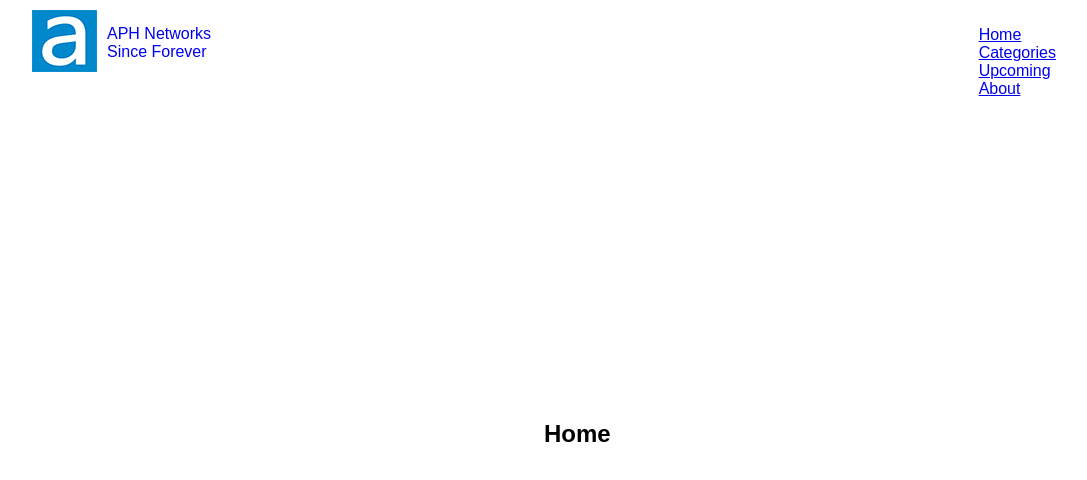
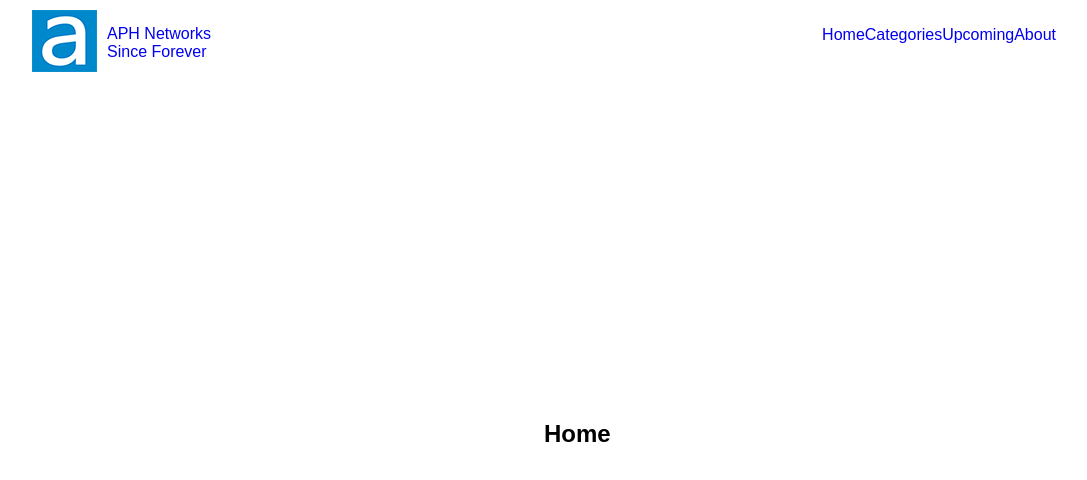
Before and after one commit to JohnLowie4/APHNetwork-clone, a React (Create React App) app: page / in a window 1280 px wide. Shown: the top 480 px of the page, without its empty margins (96-1183 px from the left). Built offline with nearby package versions, Linux system fonts and the light colour scheme.

Commit message:
bare bones of nav bar is completed, needs more styles

```diff
--- a/src/App.css
+++ b/src/App.css
@@ -19,6 +19,10 @@
   font-family: "Monsterrat", sans-serif;
 }
 
+.nav-routes {
+  display: flex;
+}
+
 li {
   list-style: none;
 }
--- a/src/App.js
+++ b/src/App.js
@@ -31,16 +31,24 @@ export default function App() {
         </Link>
         <ul className="nav-routes">
           <li>
-            <Link to="/">Home</Link>
+            <Link to="/" style={linkStyle}>
+              Home
+            </Link>
           </li>
           <li>
-            <Link to="/categories">Categories</Link>
+            <Link to="/categories" style={linkStyle}>
+              Categories
+            </Link>
           </li>
           <li>
-            <Link to="/upcoming">Upcoming</Link>
+            <Link to="/upcoming" style={linkStyle}>
+              Upcoming
+            </Link>
           </li>
           <li>
-            <Link to="/about">About</Link>
+            <Link to="/about" style={linkStyle}>
+              About
+            </Link>
           </li>
         </ul>
 
```
